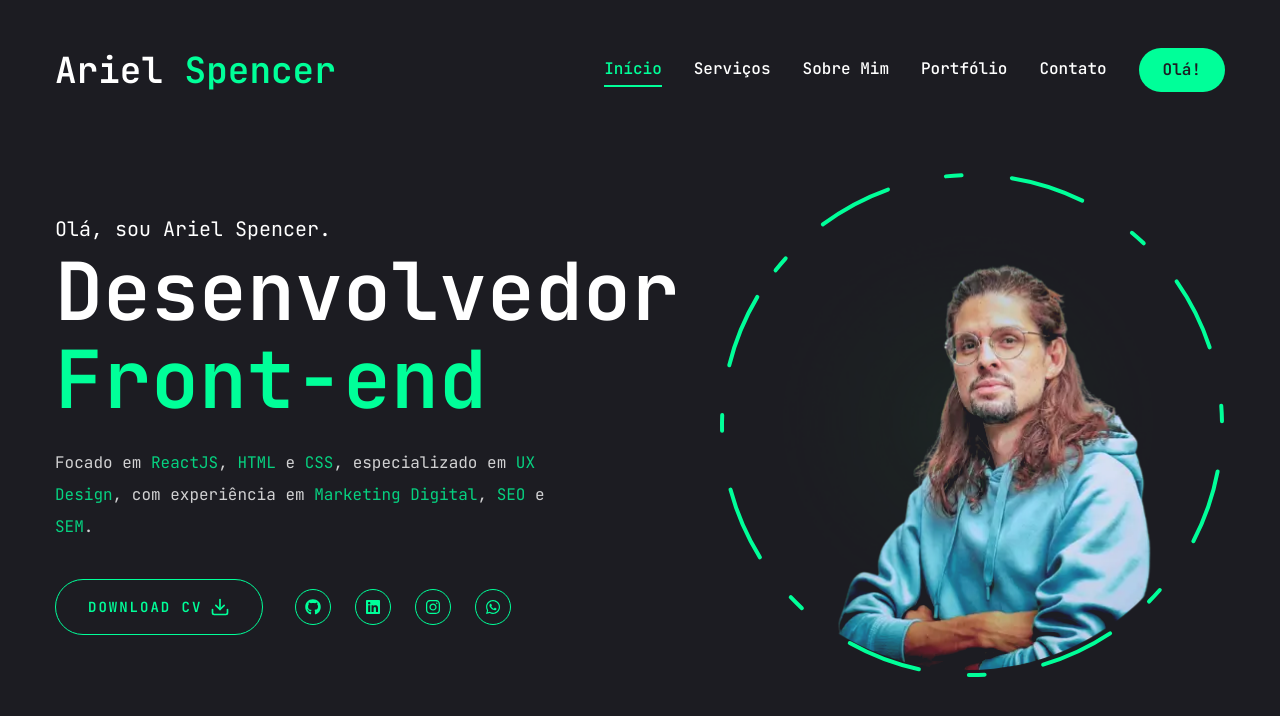
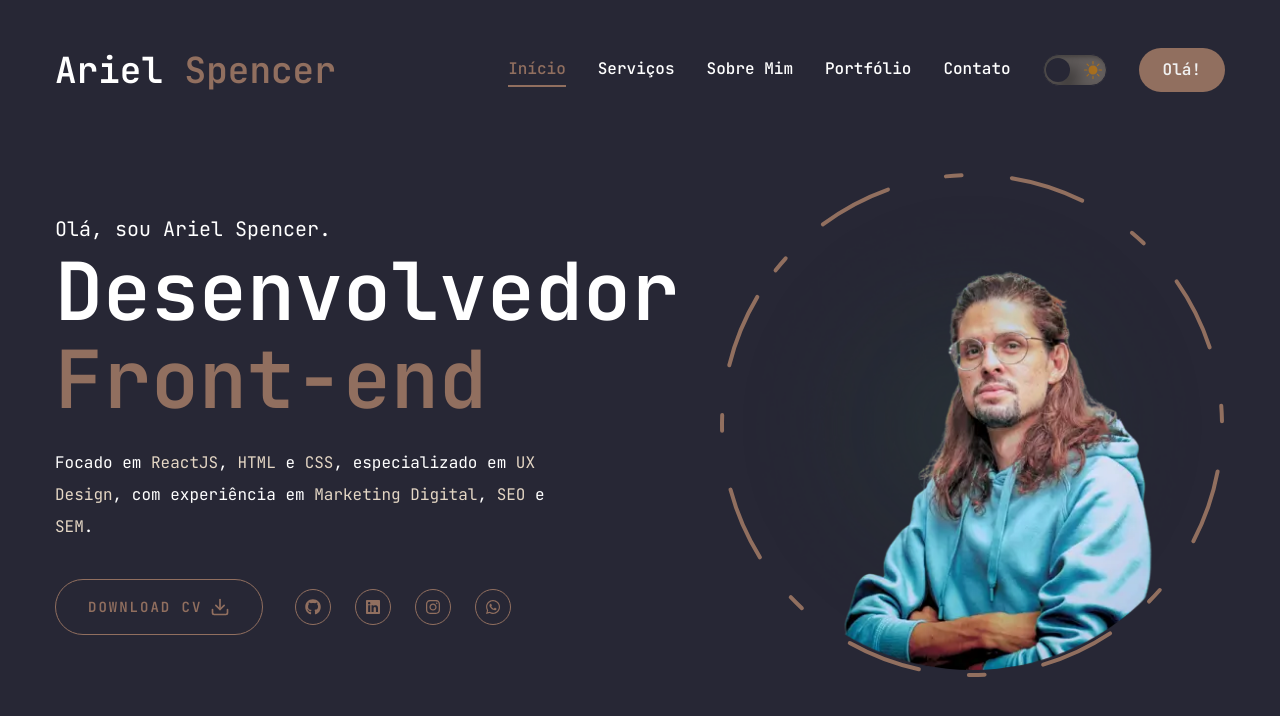
Before and after one commit to ArielSpencer/meu-site-nextjs, a Next.js app: page / in a window 1280 px wide. Shown: the top 716 px of the page. Built offline with nearby package versions, Linux system fonts and the light colour scheme.

Commit message:
feat(home): add dark mode functionality

```diff
--- a/app/globals.css
+++ b/app/globals.css
@@ -4,7 +4,7 @@
 
 @layer base {
   body {
-    @apply font-primary bg-primary text-white leading-loose relative;
+    @apply font-primary leading-loose relative bg-primary dark:bg-primary-dark text-writing dark:text-writing-dark;
   }
 
   .h1 {
@@ -24,13 +24,13 @@
   }
 
   .text-outline-hover {
-    -webkit-text-stroke: 1px #00ff99;
+    -webkit-text-stroke: 1px #A76F1F;
   }
 
   body::before {
     content: "";
     position: absolute;
-    background: radial-gradient(800px circle at var(--mouse-x) var(--mouse-y), rgba(0, 255, 153, 0.06), transparent 40%);
+    background: radial-gradient(800px circle at var(--mouse-x) var(--mouse-y), rgba(98, 93, 92, 0.08), transparent 40%);
     border-radius: inherit;
     height: 100%;
     width: 100%;
--- a/app/page.jsx
+++ b/app/page.jsx
@@ -15,11 +15,11 @@ const Home = () => {
               Olá, sou Ariel Spencer.
             </span>
             <h1 className="h1 mb-6">
-              Desenvolvedor <br /><span className="text-accent">Front-end</span>
+              Desenvolvedor <br /><span className="text-accent dark:text-accent-dark">Front-end</span>
             </h1>
-            <p className="max-w-[500px] mb-9 text-white/80">
-              Focado em <Rel tp>ReactJS</Rel>, <Rel tp>HTML</Rel> e <Rel tp>CSS</Rel>,
-              especializado em <Rel tp>UX Design</Rel>, com experiência em <Rel tp>Marketing Digital</Rel>, <Rel tp>SEO</Rel> e <Rel tp>SEM</Rel>.
+            <p className="max-w-[500px] mb-9">
+              Focado em <Rel>ReactJS</Rel>, <Rel>HTML</Rel> e <Rel>CSS</Rel>,
+              especializado em <Rel>UX Design</Rel>, com experiência em <Rel>Marketing Digital</Rel>, <Rel>SEO</Rel> e <Rel>SEM</Rel>.
             </p>
 
             <div className="flex flex-col xl:flex-row items-center gap-8">
@@ -41,7 +41,7 @@ const Home = () => {
               <div className="mb-8 xl:mb-0">
                 <Social
                   containerStyles="flex gap-6"
-                  iconsStyles="w-9 h-9 border border-accent rounded-full flex justify-center items-center text-accent text-base hover:bg-accent hover:text-primary hover:transition-all duration-500"
+                  iconsStyles="w-9 h-9 border border-accent dark:border-accent-dark dark:hover:border-accent-darkhover rounded-full flex justify-center items-center text-accent-dark text-base hover:bg-accent dark:hover:bg-accent-darkhover hover:text-primary dark:hover:text-primary-dark hover:transition-all duration-500"
                 />
               </div>
             </div>
--- a/components/Header.jsx
+++ b/components/Header.jsx
@@ -3,18 +3,20 @@ import { Button } from "./ui/button";
 
 import Nav from "./Nav";
 import MobileNav from "./MobileNav";
+import ThemeToggle from "./ThemeToggle";
 
 const Header = () => {
-  return <header className="py-8 xl:py-12 text-white">
+  return <header className="py-8 xl:py-12 text-writing dark:text-writing-dark">
     <div className="container mx-auto flex justify-between items-center">
       <Link href="/">
         <h1 className="text-4xl font-semibold">
-          Ariel <span className="text-accent">Spencer</span>
+          Ariel <span className="text-accent dark:text-accent-dark">Spencer</span>
         </h1>
       </Link>
 
       <div className="hidden xl:flex items-center gap-8">
         <Nav />
+        <ThemeToggle />
         <Link href="https://wa.me/5511991007079">
           <Button>Olá!</Button>
         </Link>
--- a/components/Nav.jsx
+++ b/components/Nav.jsx
@@ -40,8 +40,8 @@ const Nav = () => {
       {navLinks.map((link) => {
         return (
           <Link href={link.path} key={link.id}
-            className={`${link.path === pathname && "text-accent border-b-2 border-accent"}
-            capitalize font-medium hover:text-accent translation-all`}>
+            className={`${link.path === pathname && "text-accent dark:text-accent-dark border-b-2 border-accent dark:border-accent-dark"}
+            capitalize font-medium hover:text-accent dark:hover:text-accent-hover translation-all`}>
             {link.name}
           </Link>
         )
--- a/components/PageTransition.jsx
+++ b/components/PageTransition.jsx
@@ -14,7 +14,7 @@ const PageTransition = ({ children }) => {
             opacity: 0,
             transition: { delay: 1, duration: 0.4, ease: "easeInOut" },
           }}
-          className="h-screen w-screen fixed bg-primary top-0 pointer-events-none"
+          className="h-screen w-screen fixed bg-primary dark:bg-primary-dark top-0 pointer-events-none"
         />
         {children}
       </div>
--- a/components/Photo.jsx
+++ b/components/Photo.jsx
@@ -5,13 +5,14 @@ import Image from "next/image";
 
 const Photo = ({ src, alt }) => {
   return (
-    <div className="w-full h-full relative">
+    <div className="w-full h-full relative flex items-center justify-center">
       <motion.div
         initial={{ opacity: 0 }}
         animate={{
           opacity: 1,
           transition: { delay: 2, duration: 0.4, ease: 'easeIn' },
         }}
+        className="relative flex items-center justify-center"
       >
         <motion.div
           initial={{ opacity: 0 }}
@@ -19,8 +20,8 @@ const Photo = ({ src, alt }) => {
             opacity: 1,
             transition: { delay: 2.4, duration: 0.4, ease: 'easeInOut' },
           }}
-
-          className="w-[298px] h-[298px] xl:w-[498px] xl:h-[498px] mix-blend-lighten absolute">
+          className="w-[290px] h-[290px] xl:w-[490px] xl:h-[490px] absolute flex items-center justify-center"
+        >
           <Image
             src={src}
             priority
@@ -41,7 +42,7 @@ const Photo = ({ src, alt }) => {
             cx="253"
             cy="253"
             r="250"
-            stroke="#00FF99"
+            stroke="#916F5F"
             strokeWidth="4"
             strokeLinecap="round"
             strokeLinejoin="round"
--- a/components/Relevant.jsx
+++ b/components/Relevant.jsx
@@ -1,6 +1,6 @@
 const Rel = ({ children, tp }) => {
   return (
-    <span className={`${tp ? "text-accent/80" : "text-accent"}`}>
+    <span className={`${tp ? "text-accent/80" : "text-accent dark:text-writing-rel"}`}>
       {children}
     </span>
   )
--- a/components/Stairs.jsx
+++ b/components/Stairs.jsx
@@ -33,7 +33,7 @@ const Stairs = () => {
               ease: 'easeInOut',
               delay: reverseIndex(stairs) * 0.1,
             }}
-            className="h-full w-full bg-[#232329] relative"
+            className="h-full w-full bg-secondary dark:bg-secondary-dark relative"
           />
         );
       })}
--- a/components/ui/button.jsx
+++ b/components/ui/button.jsx
@@ -9,9 +9,9 @@ const buttonVariants = cva(
   {
     variants: {
       variant: {
-        default: "bg-accent text-primary hover:bg-accent-hover",
+        default: "bg-accent dark:bg-accent-dark text-primary dark:hover:text-writing hover:bg-accent-hover dark:hover:bg-accent-darkhover",
         primary: "bg-primary text-white",
-        outline: "border border-accent bg-transparent text-accent hover:bg-accent hover:text-primary",
+        outline: "border border-accent hover:bg-accent dark:border-accent-dark dark:hover:border-accent-darkhover dark:hover:bg-accent-darkhover bg-transparent text-accent dark:text-accent-dark hover:text-primary dark:hover:text-writing",
       },
       size: {
         default: "h-[44px] px-6",
--- a/tailwind.config.js
+++ b/tailwind.config.js
@@ -24,10 +24,26 @@ module.exports = {
     },
     extend: {
       colors: {
-        primary: "#1C1C22",
+        primary: {
+          DEFAULT: "#F0F0F0",
+          dark: "#272735",
+        },
+        secondary: {
+          DEFAULT: "#D9D9D9",
+          dark: "#625D5C",
+        },
+        writing: {
+          DEFAULT: "#272735",
+          dark: "#FFFFFF",
+          rel: "#E4D6C4",
+        },
+        dark: "#232A3C",
+        medium: "#293245",
         accent: {
-          DEFAULT: "#00FF99",
-          hover: "#00E187",
+          DEFAULT: "#A76F1F",
+          hover: "#916F5F",
+          dark: "#916F5F",
+          darkhover: "#E4D6C4",
         },
       },
 
```
